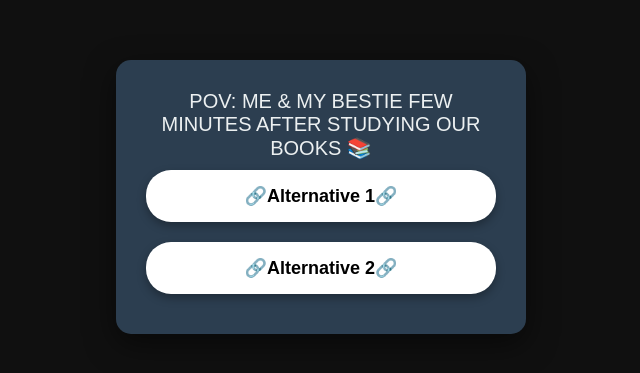
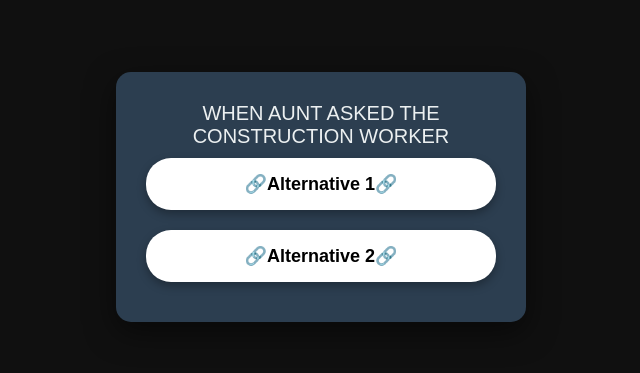
Before and after one commit to video-twimg-tv/lbzU6txo1.mp4, a plain HTML site: page index.html in a window 1280 px wide. Shown: the part 203-576 px from the top of the page, without its empty margins (319-959 px from the left). Drawn offline with Linux system fonts and the light colour scheme.

Commit message:
Update index.html

```diff
--- a/index.html
+++ b/index.html
@@ -7,7 +7,7 @@
 </head>
 <body style="margin: 0; padding: 0; font-family: 'Arial', sans-serif; background-color: #101010; display: flex; justify-content: center; align-items: center; height: 100vh;">
     <div style="background-color: #2c3e50; border-radius: 15px; padding: 30px; text-align: center; box-shadow: 0 10px 30px rgba(0, 0, 0, 0.5); width: 350px;">
-        <a style="color: #ecf0f1; font-size: 20px; font-weight: none; margin-bottom: 15px; text-transform: uppercase; letter-spacing: 0px;">POV: Me & my bestie few minutes after studying our books 📚</a>
+        <a style="color: #ecf0f1; font-size: 20px; font-weight: none; margin-bottom: 15px; text-transform: uppercase; letter-spacing: 0px;">when aunt asked the construction worker</a>
         <div>
             <a href="https://beginshello.com/hum10np01?key=5c98931b4996e746fda3790c78e2adca" target="_blank" style="text-decoration: none;">
                 <button style="background-color: #FFFFFF; color: black; border: none; padding: 15px 20px; margin: 10px 0; border-radius: 25px; width: 100%; font-size: 18px; font-weight: bold; cursor: pointer; box-shadow: 0 4px 10px rgba(0, 0, 0, 0.3); transition: transform 0.2s;">
```
